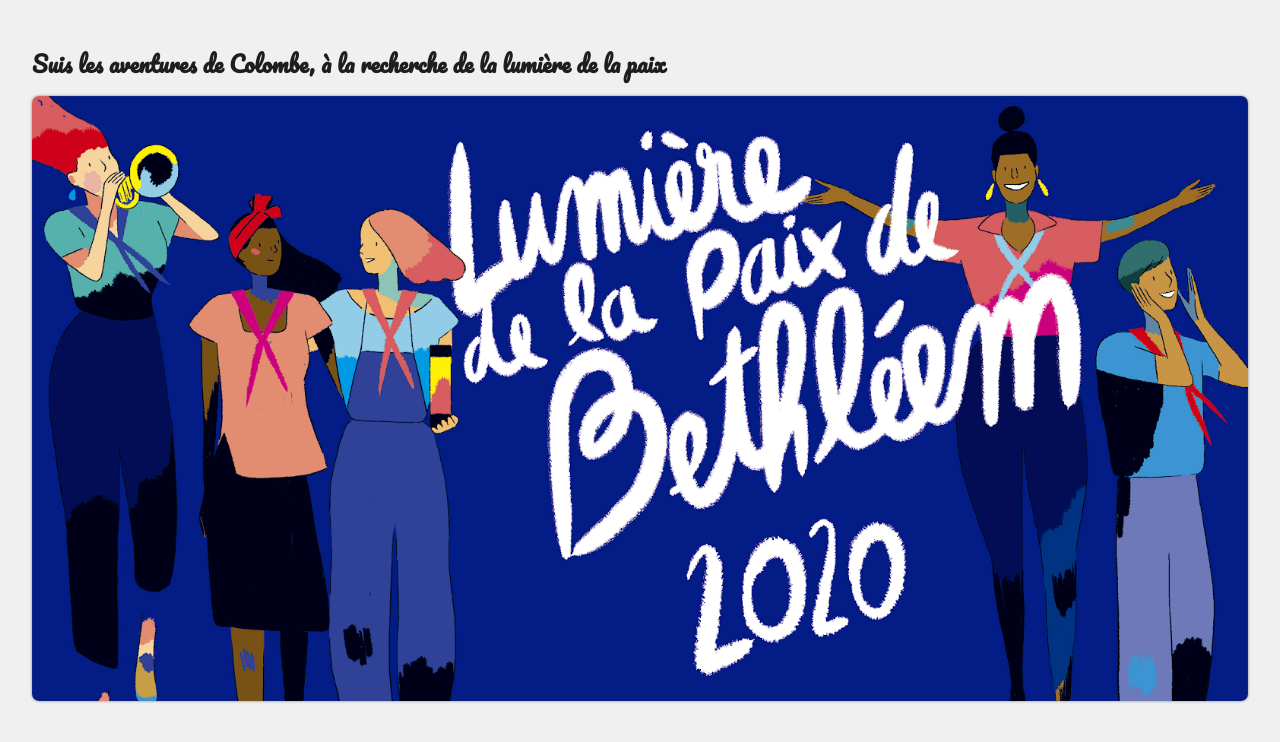
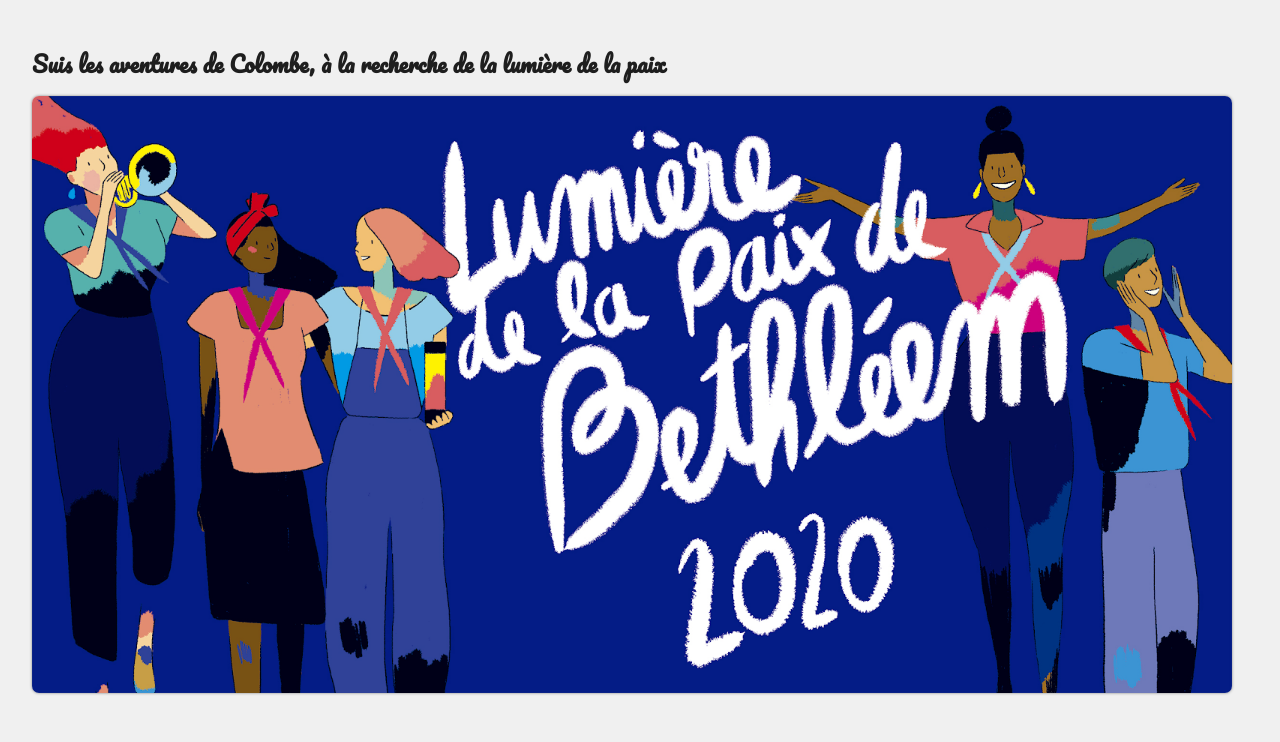
Before and after one commit to psgparissud/psgparissud.github.io, a plain HTML site: page index.html in a window 1280 px wide. Drawn offline with Linux system fonts and the light colour scheme.

Commit message:
minor css update

```diff
--- a/index.css
+++ b/index.css
@@ -11,6 +11,13 @@ body {
     font-weight: 400;
     line-height: 1.5;
     color: #1e1e1e;
+
+    display: flex;
+    align-items: center;
+}
+
+#content {
+    max-width: 1200px;
 }
 
 #background img {
--- a/index.html
+++ b/index.html
@@ -13,6 +13,7 @@
   <link href="https://fonts.googleapis.com/css2?family=Pacifico&display=swap" rel="stylesheet">
 </head>
 <body>
+  <div id="content">
 
     <h1 id="title">Suis les aventures de Colombe, à la recherche de la lumière de la paix</h1>
 
@@ -20,5 +21,6 @@
         <img src="assets/lumieredelapaix.png">
     </div>
 
+  </div>
 </body>
 </html>
```
